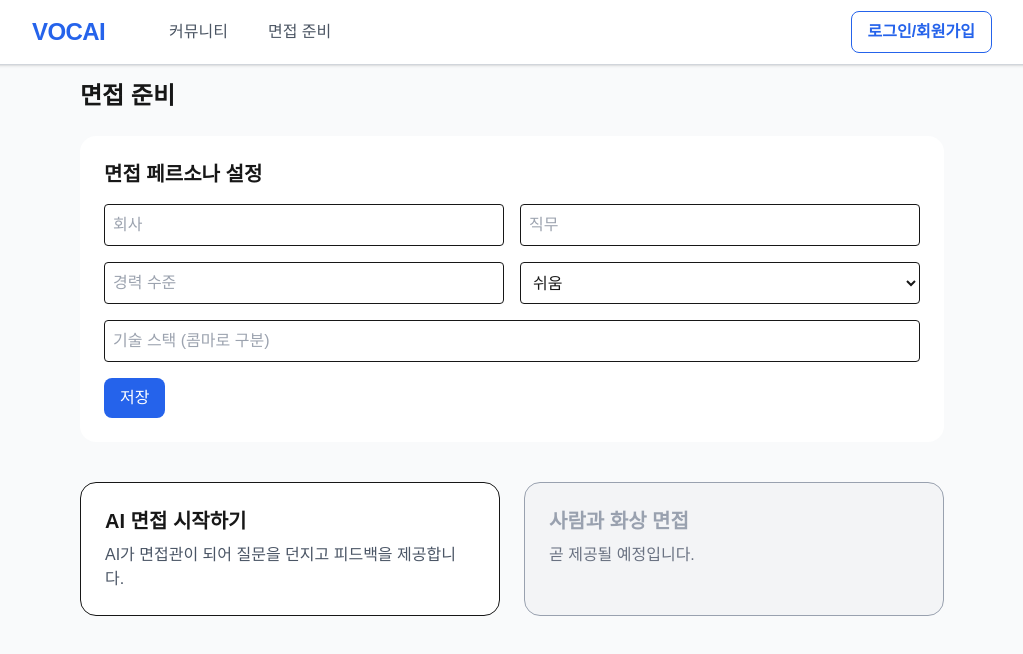
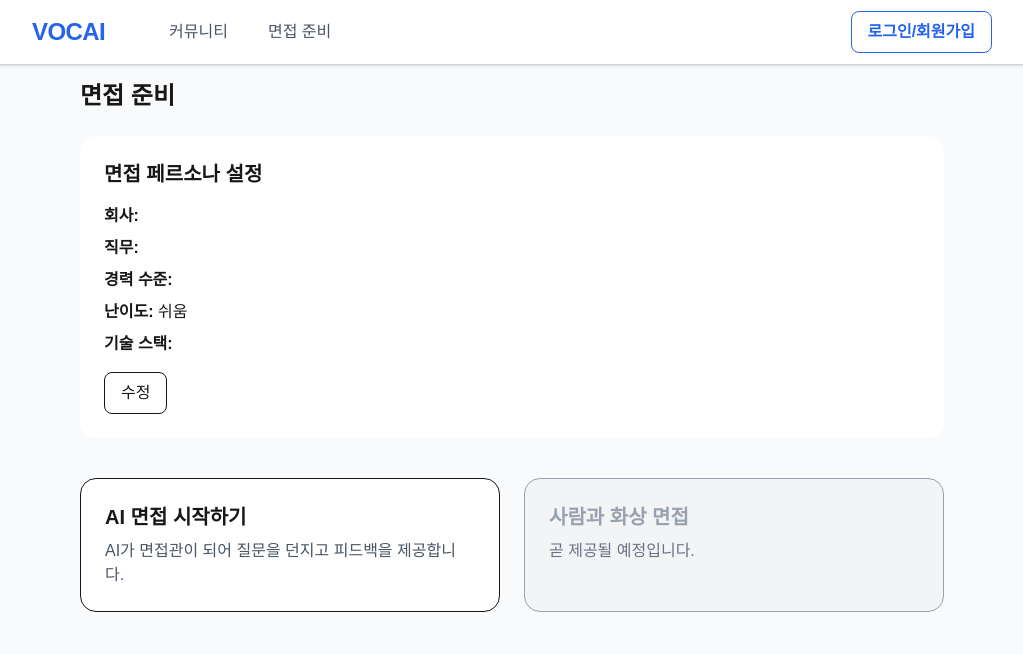
Before and after one commit to team-VOCAI/vocai-app, a Next.js app: page /interview in a window 1280 px wide. Both pictures are taken after a click on the button "저장". Shown: the top 654 px of the page, without its empty margins (128-1151 px from the left). Built offline with nearby package versions, Linux system fonts and the light colour scheme; no server answers; a web font is replaced by a local one.

Commit message:
feat: add persona edit mode

```diff
--- a/src/app/interview/page.tsx
+++ b/src/app/interview/page.tsx
@@ -22,6 +22,8 @@ export default function InterviewHomePage() {
     techStack: "",
   });
   const [saving, setSaving] = useState(false);
+  const [hasPersona, setHasPersona] = useState(false);
+  const [editing, setEditing] = useState(true);
 
   useEffect(() => {
     const load = async () => {
@@ -36,6 +38,10 @@ export default function InterviewHomePage() {
             difficulty: data.difficulty ?? "쉬움",
             techStack: (data.techStack ?? []).join(", "),
           });
+          setHasPersona(true);
+          setEditing(false);
+        } else {
+          setEditing(true);
         }
       }
     };
@@ -66,6 +72,8 @@ export default function InterviewHomePage() {
       }),
     });
     setSaving(false);
+    setHasPersona(true);
+    setEditing(false);
   };
 
   return (
@@ -76,6 +84,8 @@ export default function InterviewHomePage() {
 
         <div className="mb-10 bg-white p-6 rounded-2xl">
           <h2 className="text-xl font-semibold mb-4">면접 페르소나 설정</h2>
+          {editing ? (
+            <>
               <div className="grid grid-cols-1 md:grid-cols-2 gap-4">
                 <input
                   name="company"
@@ -116,13 +126,43 @@ export default function InterviewHomePage() {
                   className="border p-2 rounded md:col-span-2"
                 />
               </div>
+              <div className="mt-4 flex gap-2">
                 <button
                   onClick={savePersona}
                   disabled={saving}
-            className="mt-4 px-4 py-2 bg-[var(--primary)] text-white rounded-lg disabled:opacity-50"
+                  className="px-4 py-2 bg-[var(--primary)] text-white rounded-lg disabled:opacity-50"
                 >
                   저장
                 </button>
+                {hasPersona && (
+                  <button
+                    onClick={() => setEditing(false)}
+                    className="px-4 py-2 border rounded-lg"
+                  >
+                    취소
+                  </button>
+                )}
+              </div>
+            </>
+          ) : hasPersona ? (
+            <>
+              <div className="space-y-2">
+                <p><strong>회사:</strong> {persona.company}</p>
+                <p><strong>직무:</strong> {persona.job}</p>
+                <p><strong>경력 수준:</strong> {persona.careerLevel}</p>
+                <p><strong>난이도:</strong> {persona.difficulty}</p>
+                <p><strong>기술 스택:</strong> {persona.techStack}</p>
+              </div>
+              <button
+                onClick={() => setEditing(true)}
+                className="mt-4 px-4 py-2 border rounded-lg"
+              >
+                수정
+              </button>
+            </>
+          ) : (
+            <p className="text-gray-500">저장된 페르소나가 없습니다. 설정해 주세요.</p>
+          )}
         </div>
 
         <div className="grid grid-cols-1 sm:grid-cols-2 gap-6">
```
Lines whose indentation alone changed are shown as unchanged.
